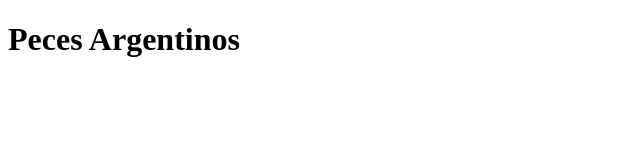
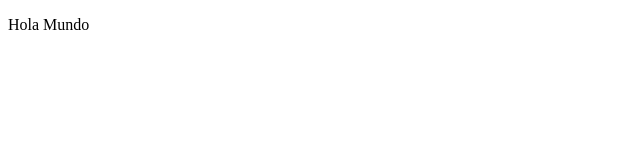
Before and after one commit to DonBiblos/Area-de-practica, a plain HTML site: page index.html in a window 1280 px wide. Shown: the whole page, without its empty margins (0-640 px from the left). Drawn offline with Linux system fonts and the light colour scheme.

Commit message:
Empezamos de nuevo

```diff
--- a/index.html
+++ b/index.html
@@ -4,15 +4,11 @@
     <meta charset="UTF-8">
     <meta http-equiv="X-UA-Compatible" content="IE=edge">
     <meta name="viewport" content="width=device-width, initial-scale=1.0">
-    <title>Inicio modificado</title>
+    <title>Primer ejemplo html</title>
  </head>
  <body>
-    <nav>
+   <p>Hola Mundo</p>
 
-    </nav>
-    <header>
-        <h1>Peces Argentinos</h1>
-    </header>
 
  </body>
  </html>
```
